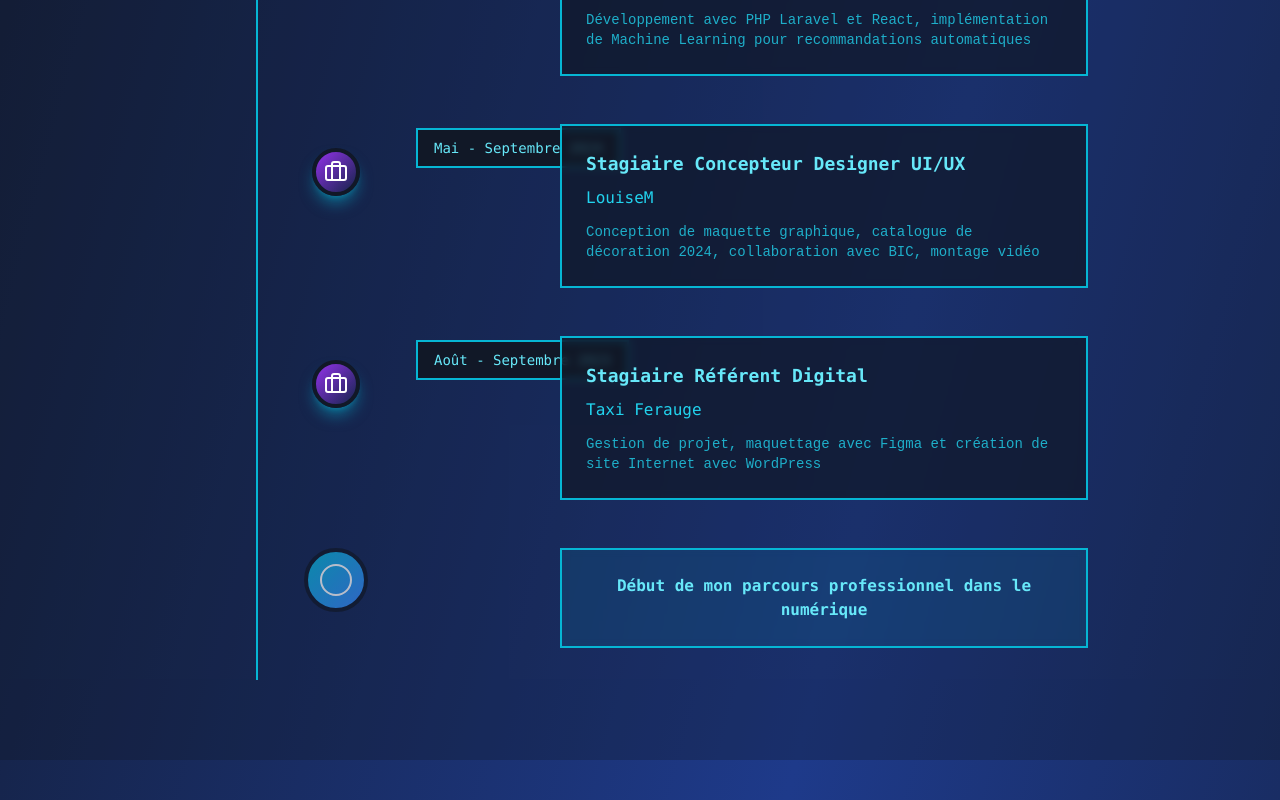
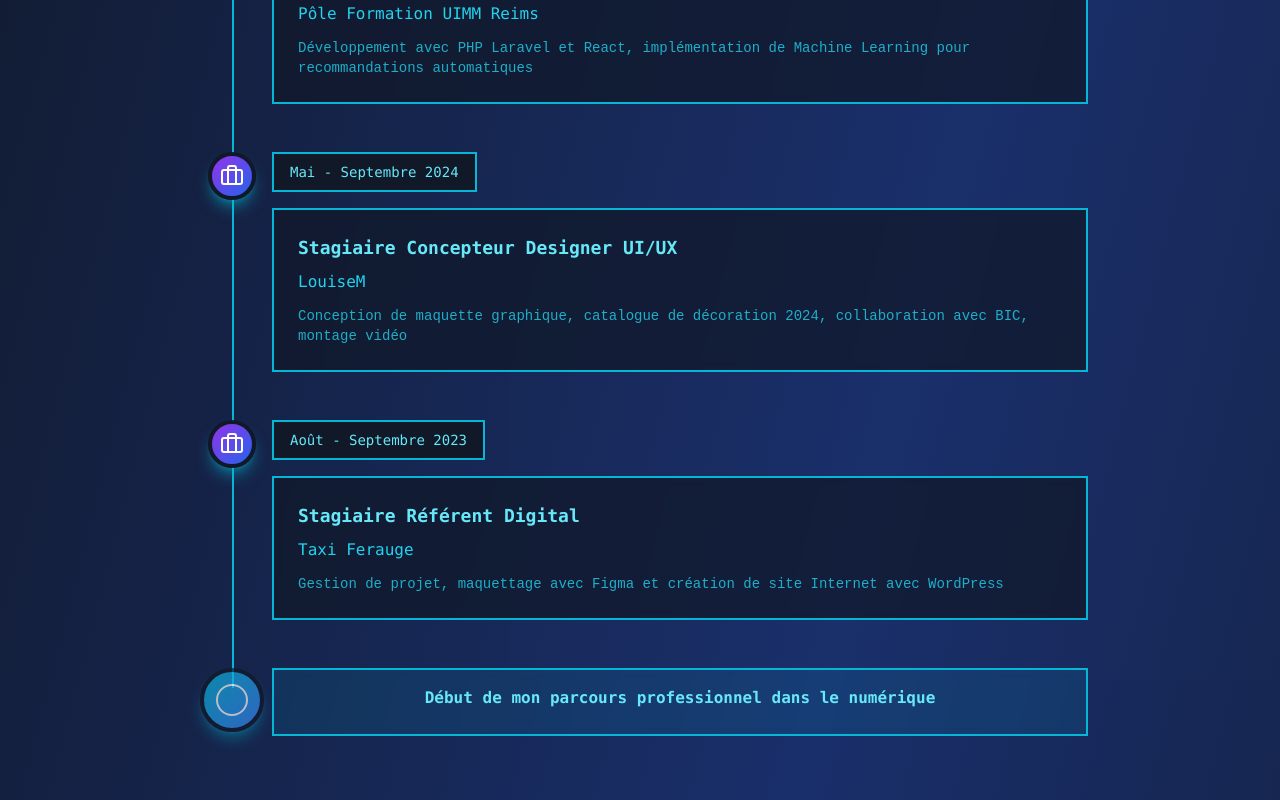
Before and after one commit to Lloyd-Heartfire/Portfolio, a React (Create React App) app: page / in a window 1280 px wide. Shown: the part 1100-1900 px from the top of the page. Built offline with nearby package versions, Linux system fonts and the light colour scheme.

Commit message:
Design correction

```diff
--- a/src/components/Timeline/Timeline.jsx
+++ b/src/components/Timeline/Timeline.jsx
@@ -6,31 +6,31 @@ const Timeline = () => {
   return (
     <section className="relative py-20 px-4 bg-gray-900/30">
       <div className="max-w-4xl mx-auto">
-                <h2 className="text-4xl font-bold text-center mb-16 font-mono text-cyan-300" style={{ textShadow: "0 0 20px rgba(34,211, 238, 0.5"}}>
+        <h2 className="text-4xl font-bold text-center mb-16 font-mono text-cyan-300" style={{ textShadow: "0 0 20px rgba(34,211, 238, 0.5)"}}>
           &#91; PARCOURS &#93;
         </h2>
 
-                <div className="relative pl-8 md:pl-32">
+        <div className="relative pl-16 md:pl-20">
           {/* Vertical line */}
-                    <div className="absolute left-4 md:left-16 top-0 bottom-0 w-0.5 bg-cyan-500"></div>
+          <div className="absolute left-8 md:left-10 top-0 w-0.5 bg-cyan-500" style={{ bottom: "80px"}}></div>
 
           {/* Timeline items */}
           {experiences.map((item, i) => (
-                        <div key={i} className="relative mb-12 pl-8 md:pl-12">
+            <div key={i} className="relative mb-12">
               {/* Circle on timeline */}
-                            <div className="absolute left-0 md:left-4 top-6 transform -translate-x-1/2 w-12 h-12 bg-gradient-to-br from-purple-600 rounded-full border-4 border-gray-900 flex items-center justify-center shadow-lg shadow-cyan-500/50">
+              <div className="absolute -left-14 md:-left-16 top-0 w-12 h-12 bg-gradient-to-br from-purple-600 to-blue-600 rounded-full border-4 border-gray-900 flex items-center justify-center shadow-lg shadow-cyan-500/50 z-10">
                 <Briefcase className="w-6 h-6 text-white" />
               </div>
 
               {/* Date Badge */}
-                            <div className="absolute left-16 md:left-24 top-6 transform -translate-y-1/2">
-                                <div className="bg-gray-900 border-2 border-cyan-500 px-4 py-2 font-mono text-cyan-300 text-sm whitespace-nowrap">
+              <div className="mb-4">
+                <div className="inline-block bg-gray-900 border-2 border-cyan-500 px-4 py-2 font-mono text-cyan-300 text-sm">
                   {item.period}
                 </div>
               </div>
 
               {/* Content card */}
-                            <div className="ml-32 md:ml-48 mt-12 border-2 border-cyan-500 bg-gray-900/70 backdrop-blur-sm p-6 hover:bg-cyan-500/10 transition-all hover:shadow-lg hover:shadow-cyan-500/30">
+              <div className="border-2 border-cyan-500 bg-gray-900/70 backdrop-blur-sm p-6 hover:bg-cyan-500/10 transition-all hover:shadow-lg hover:shadow-cyan-500/30">
                 <h4 className="text-lg font-mono text-cyan-300 font-bold mb-2">{item.title}</h4>
                 <p className="text-cyan-400 font-mono mb-3">{item.company}</p>
                 <p className="text-cyan-400/80 text-sm">{item.description}</p>
@@ -39,14 +39,12 @@ const Timeline = () => {
           ))}
 
           {/* Start point */}
-                    <div className="relative pl-8 md:pl-12 pb-8">
-                        <div className="absolute left-0 md:left-4 top-0 transform -translate-x-1/2 w-16 h-16 bg-gradient-to-br from-cyan-500 to-blue-500 rounded-full border-4 border-gray-900 flex items-center justify-center shadow-cyan-500/50 animate-pulse">
-                            <div className="text-center">
+          <div className="relative pb-8">
+            <div className="absolute -left-16 md:-left-[4.5rem] top-0 w-16 h-16 bg-gradient-to-br from-cyan-500 to-blue-500 rounded-full border-4 border-gray-900 flex items-center justify-center shadow-lg shadow-cyan-500/50 animate-pulse z-10">
               <div className="w-8 h-8 border-2 border-white rounded-full"></div>
             </div>
-                        </div>
 
-                        <div className="ml-32 md:ml-48 border-2 border-cyan-500 bg-cyan-500/10 backdrop-blur-sm p-6">
+            <div className="pt-4 border-2 border-cyan-500 bg-cyan-500/10 backdrop-blur-sm p-6">
               <p className="text-cyan-300 font-mono text-center font-bold">
                 Début de mon parcours professionnel dans le numérique
               </p>
```
Lines whose indentation alone changed are shown as unchanged.
